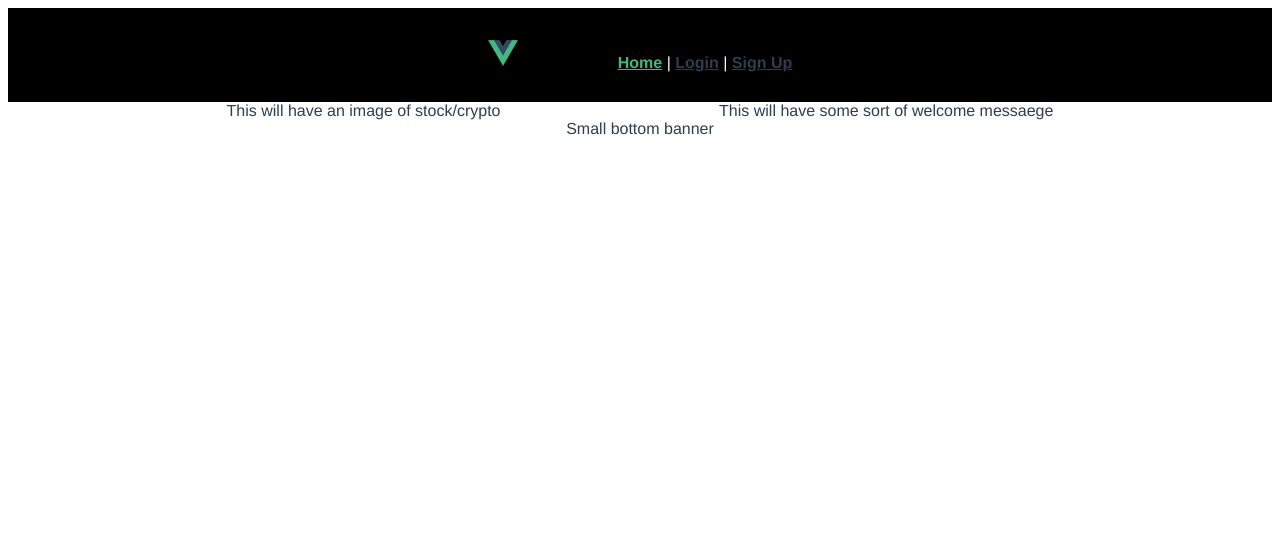
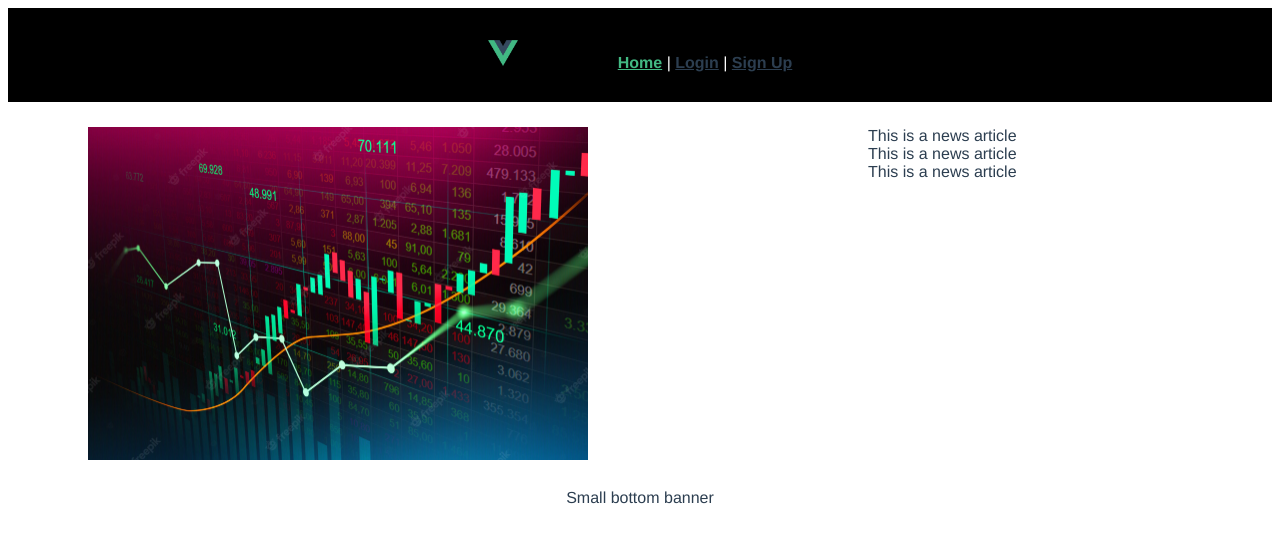
Before and after one commit to Anico94/Stocks-and-Crypto-Client, a Vue app: page / in a window 1280 px wide. Shown: the top 542 px of the page. Built offline with nearby package versions, Linux system fonts and the light colour scheme.

Commit message:
created env variables

```diff
--- /dev/null
+++ b/src/components/NewsArticle.vue
@@ -0,0 +1,9 @@
+<template>
+  <div>This is a news article</div>
+</template>
+
+<script>
+export default {};
+</script>
+
+<style scoped></style>
--- a/src/views/HomePage.vue
+++ b/src/views/HomePage.vue
@@ -1,14 +1,37 @@
 <template>
   <div class="container">
-    <div class="left">This will have an image of stock/crypto</div>
-    <div class="right">This will have some sort of welcome messaege</div>
+    <div class="left"><img src="../assets/stock.png" /></div>
+    <div class="right">
+      <news-article></news-article>
+      <news-article></news-article>
+      <news-article></news-article>
+    </div>
   </div>
   <footer>Small bottom banner</footer>
 </template>
 
 <script>
+// import axios from "axios";
+import NewsArticle from "@/components/NewsArticle.vue";
+
 export default {
+  components: { NewsArticle },
   name: "home-page",
+  data() {
+    return {
+      article1: {},
+      article2: {},
+      article3: {},
+    };
+  },
+  async mounted() {
+    //this is requesting news articles form the api successfully
+    // const APIKEY = `${process.env.VUE_APP_MARKETAUX}`;
+    // const stockCode = "AMZN";
+    // const URL = `https://api.marketaux.com/v1/news/all?symbols=${stockCode}&filter_entities=true&language=en&api_token=${APIKEY}`;
+    // const response = await axios.get(URL);
+    // console.log(response);
+  },
 };
 </script>
 
@@ -17,4 +40,17 @@
   display: flex;
   justify-content: space-evenly;
 }
+
+.left {
+  width: 500px;
+  padding: 25px;
+}
+.right {
+  width: 500px;
+  padding: 25px;
+}
+
+img {
+  width: 100%;
+}
 </style>
```
Also changed, not shown: 1 other file (tests, documents, lock files or other folders).
